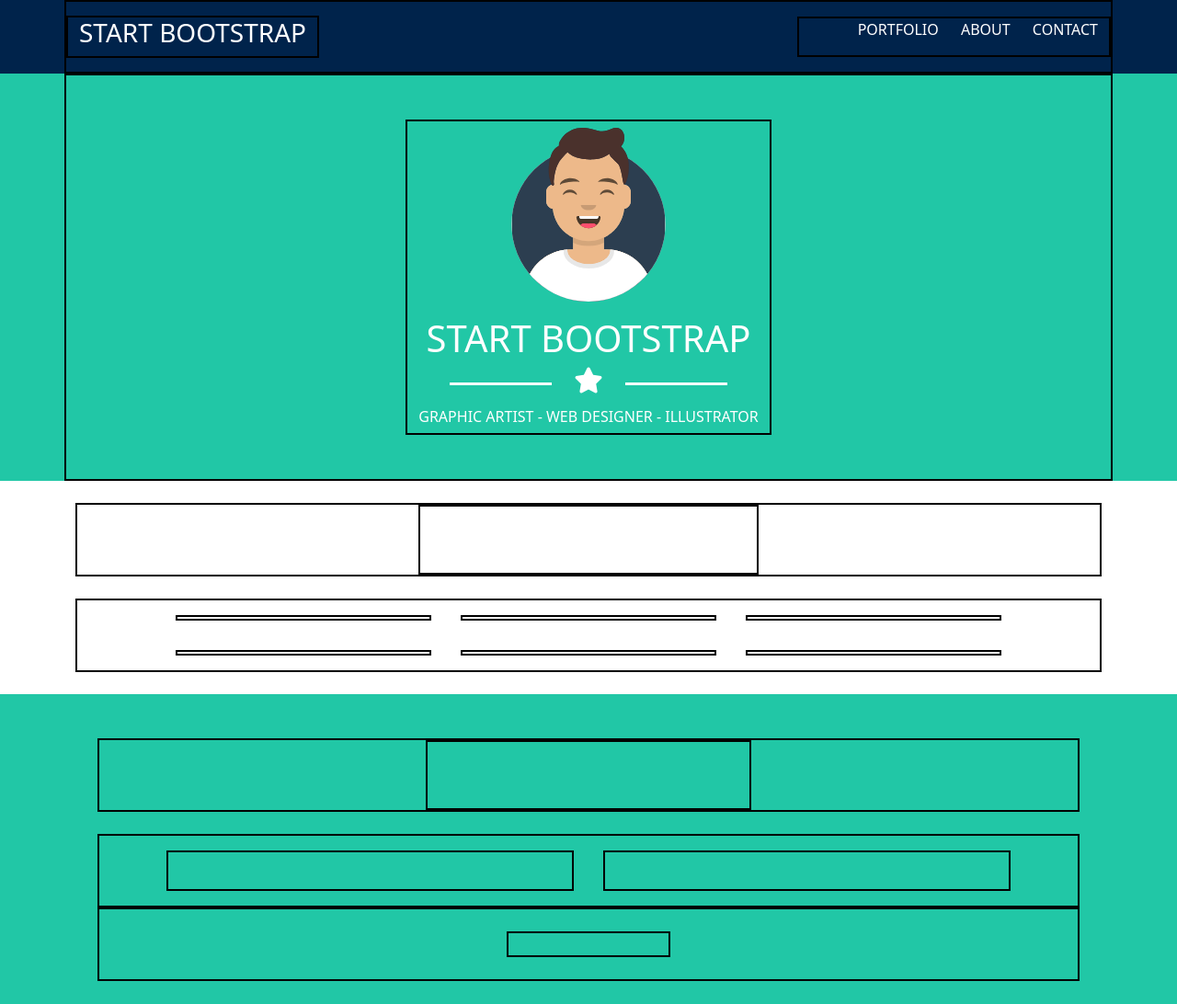
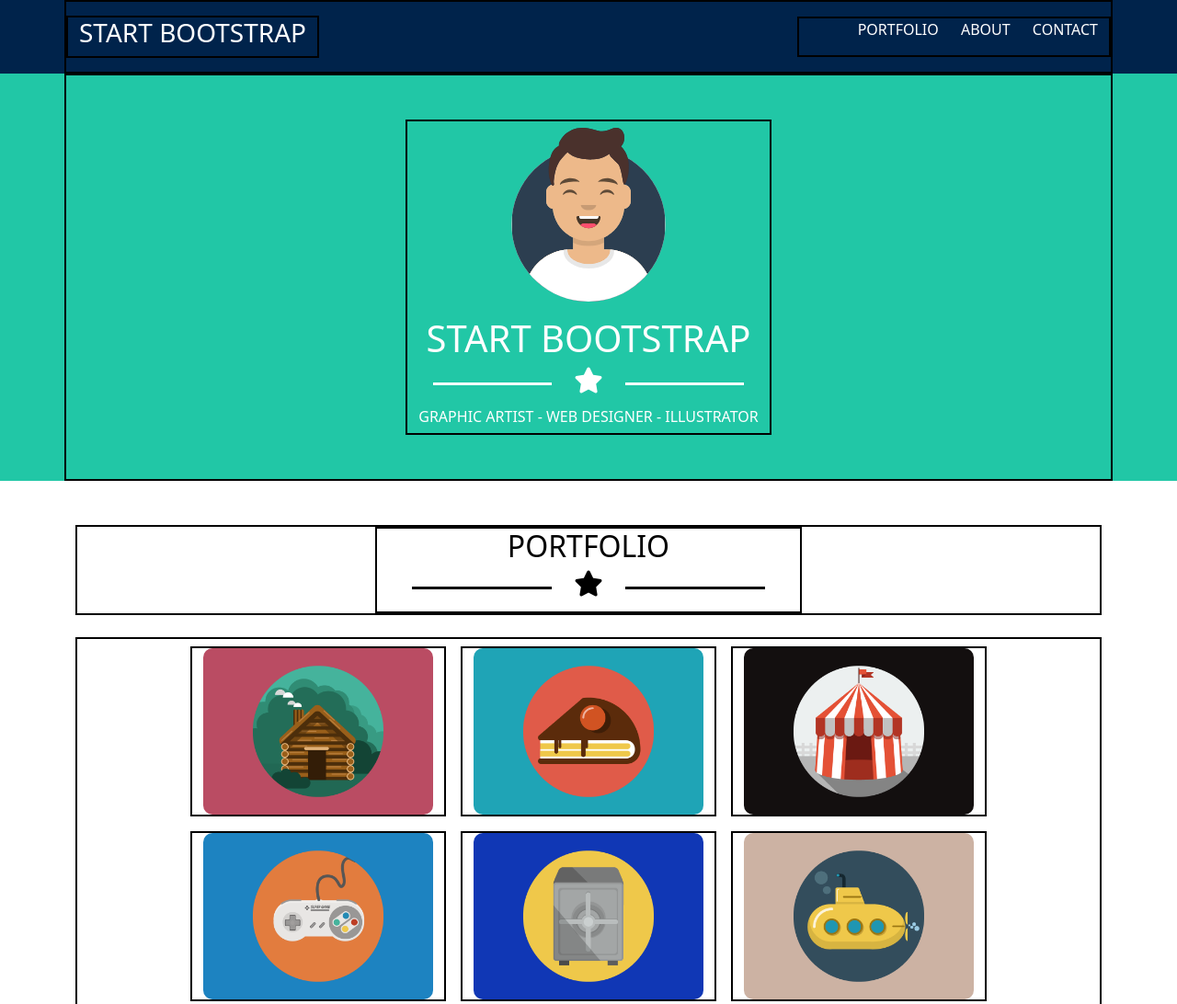
Before and after one commit to Serena-Dong/html-css-bootstrap-freelancer, a plain HTML site: page index.html in a window 1280 px wide. Shown: the top 1092 px of the page at 92% size. Drawn offline with nearby package versions, Linux system fonts and the light colour scheme.

Commit message:
portfolio contents

```diff
--- a/index.html
+++ b/index.html
@@ -44,12 +44,12 @@
             <div class="container">
                 <div class="row justify-content-center p-5">
                     <div class="col-auto text-center">
-                        <img class="mb-3" src="./img/avatar.svg" alt="">
+                        <img class="avator mb-3" src="./img/avatar.svg" alt="">
                         <h1>START BOOTSTRAP</h1>
                         <div class="star d-flex justify-content-center align-items-center mb-2">
-                            <div class="line me-4"></div>
+                            <div class="line bg-white me-4"></div>
                             <span><i class="fa-solid fa-star h3"></i></span>
-                            <div class="line ms-4"></div>
+                            <div class="line bg-white ms-4"></div>
                         </div>
                         <p class="h6">GRAPHIC ARTIST - WEB DESIGNER - ILLUSTRATOR</p>
                     </div>
@@ -59,16 +59,23 @@
         <section id="portfolio" class="bg-white text-black">
             <div class="container p-4">
 
+                <div class="row mt-4 mb-4 justify-content-center">
+                    <div class="col-5 text-center">
+                        <h2>PORTFOLIO</h2>
+                        <div class="star d-flex justify-content-center align-items-center mb-2">
+                            <div class="line bg-black me-4"></div>
+                            <span><i class="fa-solid fa-star h3"></i></span>
+                            <div class="line bg-black ms-4"></div>
+                        </div>
+                    </div>
+                </div>
                 <div class="row mb-4 justify-content-center">
-                    <div class="col-4"></div>
-                </div>
-                <div class="row justify-content-center">
-                    <div class="col-3 m-3"></div>
-                    <div class="col-3 m-3"></div>
-                    <div class="col-3 m-3"></div>
-                    <div class="col-3 m-3"></div>
-                    <div class="col-3 m-3"></div>
-                    <div class="col-3 m-3"></div>
+                    <div class="col-3 m-2"><img src="./img/cabin.png" alt=""></div>
+                    <div class="col-3 m-2"><img src="./img/cake.png" alt=""></div>
+                    <div class="col-3 m-2"><img src="./img/circus.png" alt=""></div>
+                    <div class="col-3 m-2"><img src="./img/game.png" alt=""></div>
+                    <div class="col-3 m-2"><img src="./img/safe.png" alt=""></div>
+                    <div class="col-3 m-2"><img src="./img/submarine.png" alt=""></div>
                 </div>
 
             </div>
--- a/style.css
+++ b/style.css
@@ -26,8 +26,10 @@ ul li{
     display: inline;
     margin-left: 20px;
 }
-img{
-    width: 50%;
+
+.line{
+    width: 35%;
+    height: 3px;
 }
 
 /* HEADER */
@@ -53,16 +55,19 @@ section{
 
 
 
-
-
 /* #INTRO */
 
-.line{
-    background-color: white;
-    width: 30%;
-    height: 3px;
+.avator{
+    width: 50%;
 }
+
 /* #PORTFOLIO */
+
+#portfolio img{
+    width: 100%;
+    border-radius: 10px;
+}
+
 /* #ABOUT */
 /* #CONTACT */
 
```
